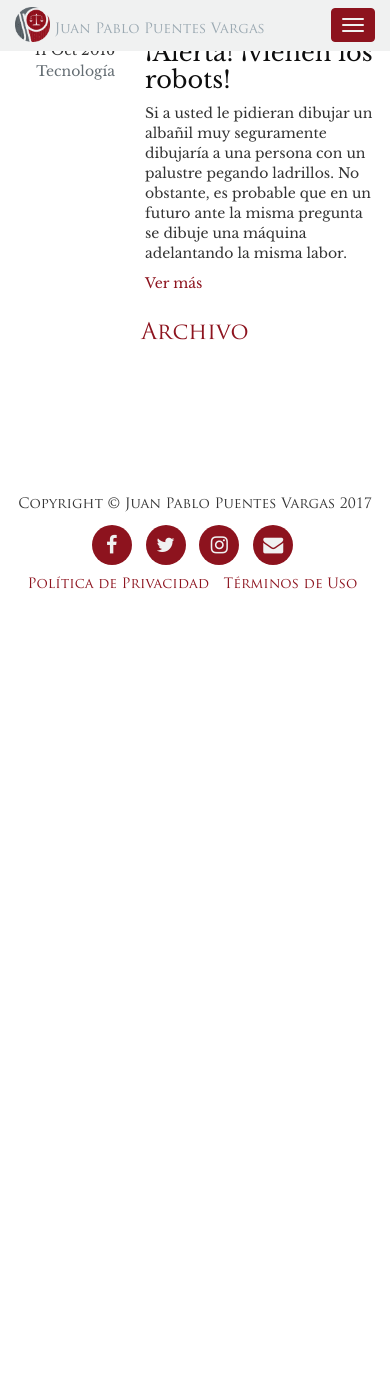
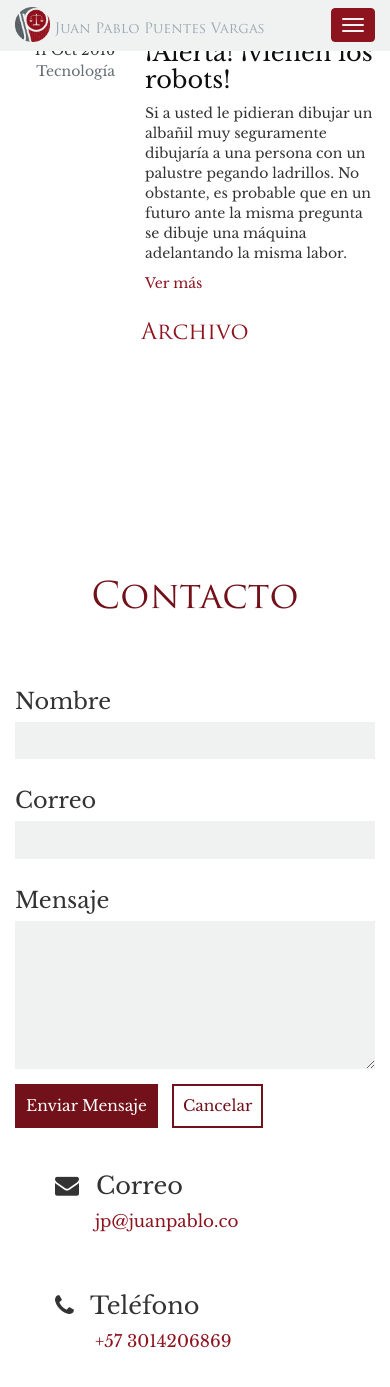
Before and after one commit to juanpablopv/juanpablopv.github.io, a Jekyll site: the page built from index.md, in a window 390 px wide and 1400 px high, scrolled down 5873 px. Shown: the top 1387 px of the window. Built offline with Jekyll 4.4.1, drawn with Linux system fonts in a browser that asks for light colours; before the commit the page ends 6503 px from its top, so only the background shows below that; some of the changed text lies outside the part shown.

Commit message:
Crea sección contacto

```diff
--- a/_config.yml
+++ b/_config.yml
@@ -4,9 +4,12 @@ baseurl: "/"
 
 title: Juan Pablo Puentes Vargas
 author: "2624789"
+email: jp@juanpablo.co
+phone: "+57 3014206869"
+skype: "juanpablo.puentes"
 description: >-
-  Sitio web personal estático hecho con Jekyll
-keywords: "Jekyll, GitHub, Pages, Español, 2624789"
+  Abogado especializado en tecnología y en propiedad intelectual
+keywords: "Abogado, Tecnología, Derecho Informático, Propiedad Intelectual"
 license: "CC-BY-SA"
 
 social:
--- /dev/null
+++ b/_includes/contacto.html
@@ -0,0 +1,67 @@
+<section id="contacto">
+  <div class="container">
+    <div class="row text-center">
+      <h1 class="titulo">Contacto</h1>
+    </div>
+
+    <div class="row contacto-wrapper">
+      <div class="col-md-7 formulario">
+        <form action="https://formspree.io/{{ site.email }}" method="POST">
+
+          <div class="row">
+            <div class="col-md-6 nombre">
+              <label for="name">Nombre</label><br>
+              <input type="text" name="name" id="name" />
+            </div>
+
+            <div class="col-md-6 correo">
+              <label for="email">Correo</label><br>
+              <input type="text" name="_replyto" id="email" />
+            </div>
+          </div>
+
+          <div class="row">
+            <div class="col-md-12 mensaje">
+              <label for="message">Mensaje</label><br>
+              <textarea name="message" id="message" rows="6"></textarea>
+            </div>
+          </div>
+
+          <div class="row botones">
+            <div class="col-md-12">
+              <button type="submit" class="special">Enviar Mensaje</button>
+              <button type="reset" >Cancelar</button>
+            </div>
+          </div>
+
+        </form>
+      </div>
+
+      <div class="col-md-5 datos">
+
+        <div class="row">
+          <div class="col-md-12 dato">
+            <h3><i class="fa fa-envelope"></i> Correo</h3>
+            <a href="#">{{ site.email }}</a>
+          </div>
+        </div>
+
+        <div class="row">
+          <div class="col-md-12 dato">
+            <h3><i class="fa fa-phone"></i> Teléfono</h3>
+            <a href="#">{{ site.phone }}</a>
+          </div>
+        </div>
+
+        <div class="row">
+          <div class="col-md-12 dato">
+            <h3><i class="fa fa-skype"></i> Skype</h3>
+            <a href="#">{{ site.skype }}</a>
+          </div>
+        </div>
+
+      </div>
+    </div>
+
+  </div>
+</section>
--- a/_layouts/home.html
+++ b/_layouts/home.html
@@ -10,6 +10,8 @@ layout: default
 
 {% include publicaciones.html %}
 
+{% include contacto.html %}
+
 {% include footer.html %}
 
 {{ content }}
--- /dev/null
+++ b/_sass/contacto.scss
@@ -0,0 +1,63 @@
+#contacto {
+  .contacto-wrapper {
+    font-family: $fuente-secundaria;
+    margin-top: 30px;
+    .formulario {
+      label {
+        padding-top: 25px;
+        font-size: 1.6em;
+        font-weight: 400;
+      }
+      input, textarea {
+        width: 100%;
+        border: 0;
+        background-color: $blanco-logo;
+        font-size: 1.1em;
+        padding: 8px;
+      }
+      .botones {
+        margin-top: 10px;
+        button {
+          margin-right: 10px;
+          padding: 9px;
+          border: solid 2px $rojo;
+          color: $rojo;
+          background-color: $blanco;
+          font-size: 1.1em;
+          &:hover {
+            color: $gris;
+            border: solid 2px $gris;
+          }
+          &.special {
+            color: $blanco;
+            border: solid 2px $rojo;
+            background-color: $rojo;
+          }
+          &.special:hover, &.special:active {
+            background-color: $gris;
+            border: solid 2px $gris;
+          }
+        }
+      }
+    }
+    .datos {
+      .dato {
+        margin-top: 20px;
+        margin-right: 20px;
+        padding: 5px;
+        height: 100px;
+        h3 {
+          margin-left: 50px;
+          i {
+            margin-right: 10px;
+          }
+        }
+        a {
+          color: $color-enlaces;
+          margin-left: 90px;
+          font-size: 1.2em;
+        }
+      }
+    }
+  }
+}
--- a/assets/main.scss
+++ b/assets/main.scss
@@ -211,6 +211,7 @@ section {
 @import "header",
         "clientes",
         "publicaciones",
+        "contacto",
         "footer";
 
 section {
```
